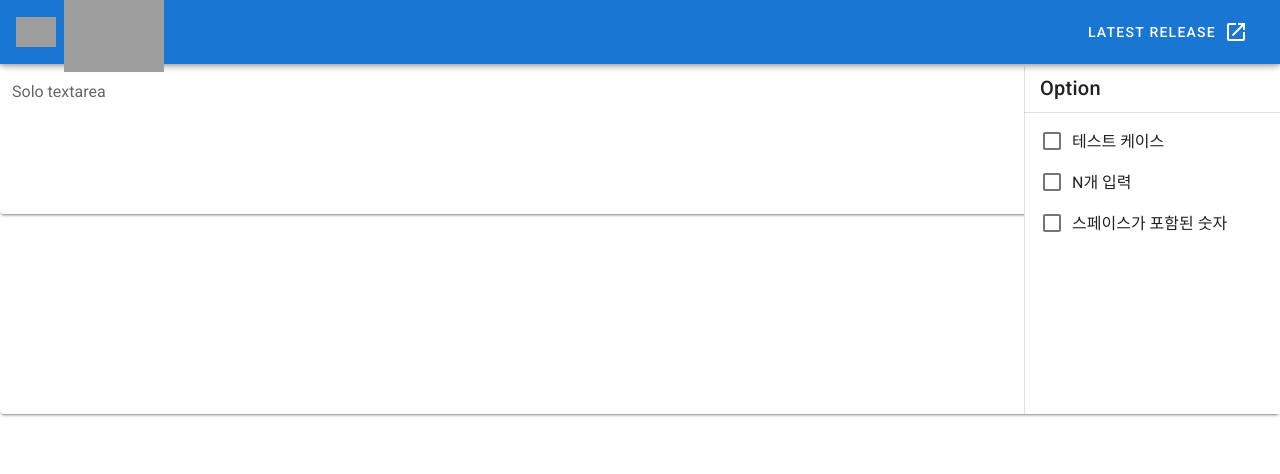
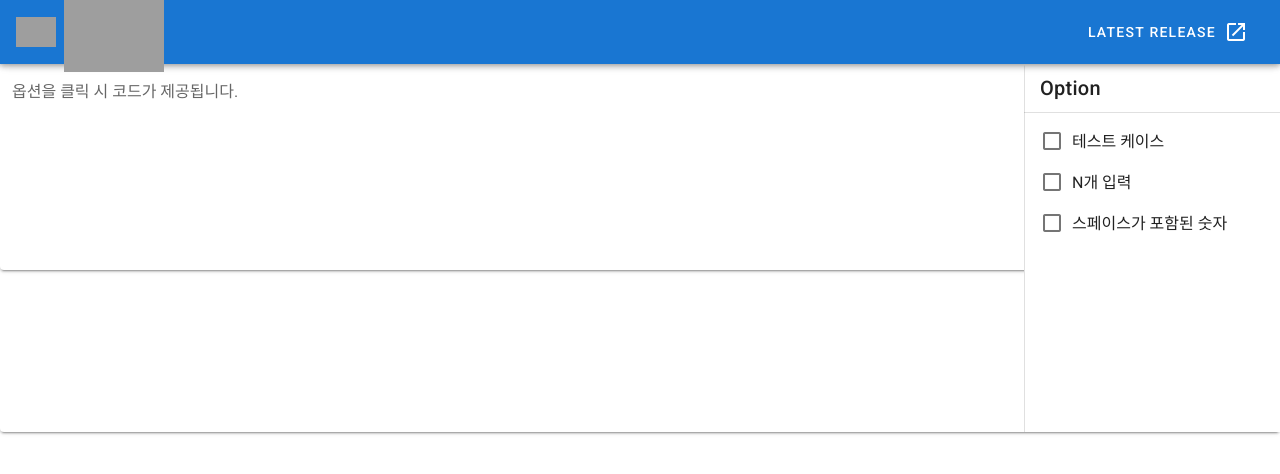
Before and after one commit to jungguji/backjoon-frame-automatic-generator, a Vue app in the folder frontend/: page / in a window 1280 px wide. Shown: the top 474 px of the page. Built offline with nearby package versions, Linux system fonts and the light colour scheme; grey boxes are pictures that could not be loaded.

Commit message:
type : feat
* 카드 사이즈 변경
* textarea 코드 늘어날 시 같이 늘어나도록 옵션 변경

```diff
--- a/frontend/src/components/Template.vue
+++ b/frontend/src/components/Template.vue
@@ -1,5 +1,5 @@
 <template>
-  <v-card height="350px">
+  <v-card height="50%">
     <v-navigation-drawer
       absolute
       permanent
@@ -7,7 +7,6 @@
     >
       <template v-slot:prepend>
         <v-list-item>
-
           <v-list-item-content>
             <v-list-item-title class="title">Option</v-list-item-title>
           </v-list-item-content>
@@ -37,7 +36,10 @@
     <v-textarea
         solo
         name="input-7-4"
-        label="Solo textarea"
+        label="옵션을 클릭 시 코드가 제공됩니다."
+        auto-grow
+        rows="14"
+        row-height=14
         :value=text
         ></v-textarea>
   </v-card>
```
